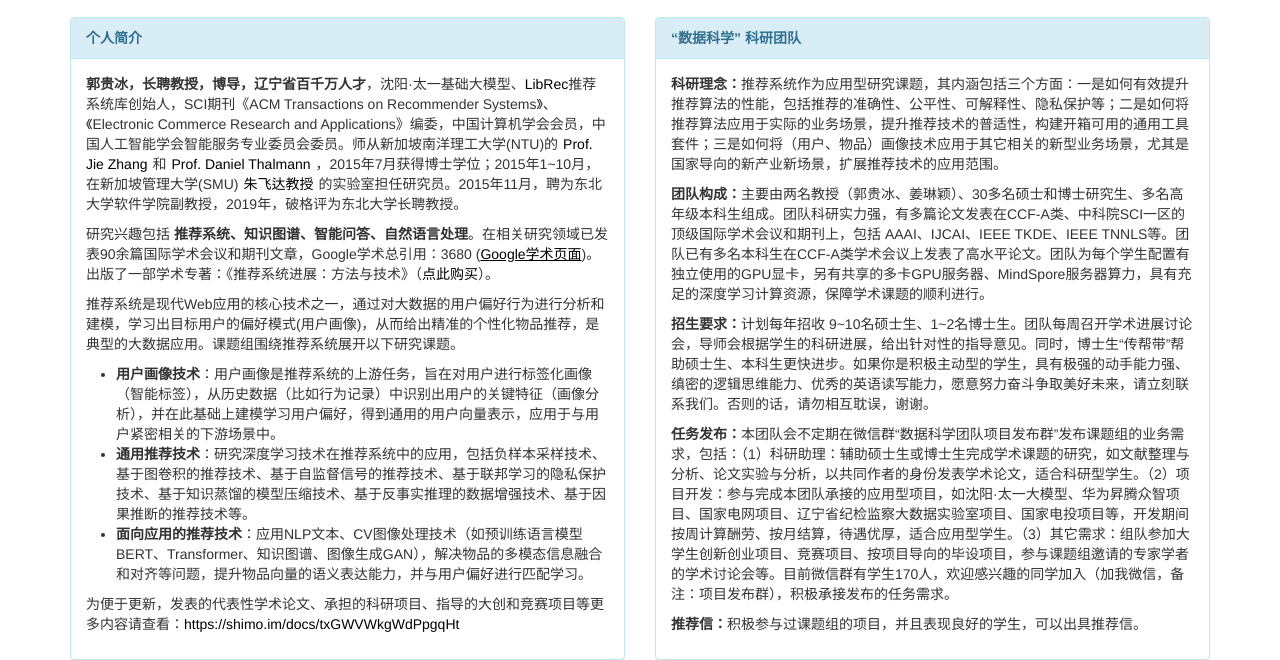
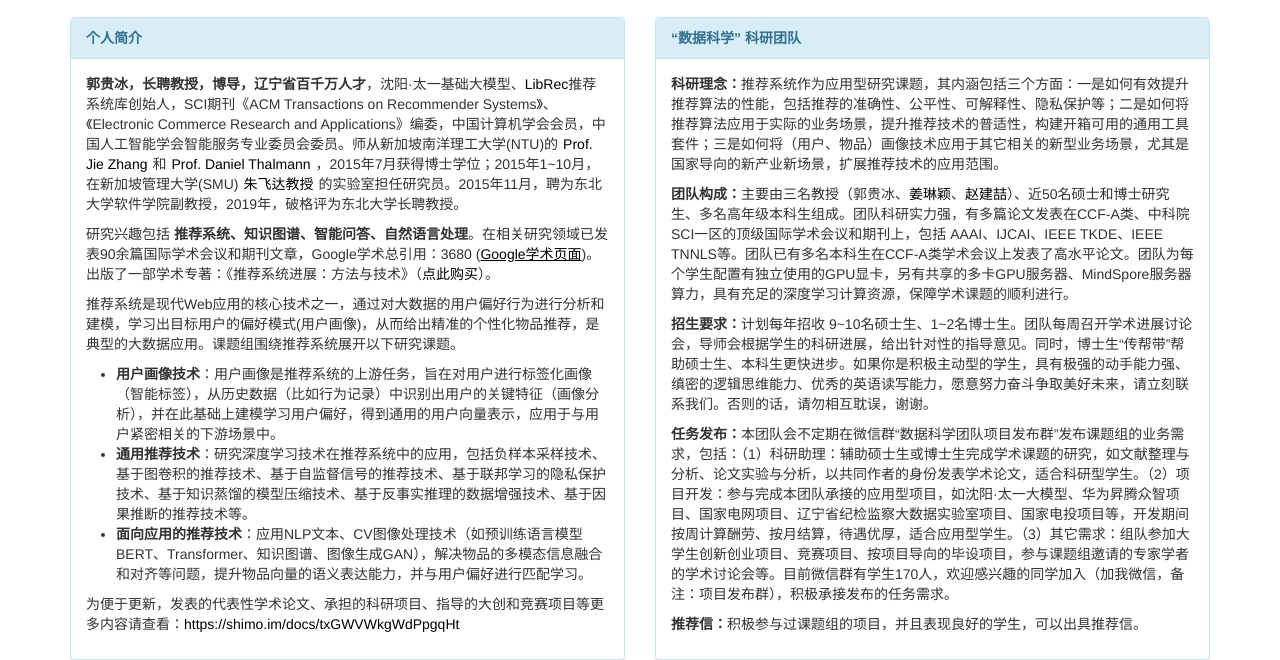
Before and after one commit to guoguibing/guoguibing.github.io, a plain HTML site: page cn/index.html in a window 1280 px wide. Shown: the part 302-962 px from the top of the page. Drawn offline with Linux system fonts and the light colour scheme.

Commit message:
Update index.html

```diff
--- a/cn/index.html
+++ b/cn/index.html
@@ -177,7 +177,7 @@
         	<div class="panel-heading">“数据科学” 科研团队</div>
 			<div class="panel-body">
             <p><strong>科研理念：</strong>推荐系统作为应用型研究课题，其内涵包括三个方面：一是如何有效提升推荐算法的性能，包括推荐的准确性、公平性、可解释性、隐私保护等；二是如何将推荐算法应用于实际的业务场景，提升推荐技术的普适性，构建开箱可用的通用工具套件；三是如何将（用户、物品）画像技术应用于其它相关的新型业务场景，尤其是国家导向的新产业新场景，扩展推荐技术的应用范围。</p>
-			<p><strong>团队构成：</strong>主要由两名教授（郭贵冰、姜琳颖）、30多名硕士和博士研究生、多名高年级本科生组成。团队科研实力强，有多篇论文发表在CCF-A类、中科院SCI一区的顶级国际学术会议和期刊上，包括 AAAI、IJCAI、IEEE TKDE、IEEE TNNLS等。团队已有多名本科生在CCF-A类学术会议上发表了高水平论文。团队为每个学生配置有独立使用的GPU显卡，另有共享的多卡GPU服务器、MindSpore服务器算力，具有充足的深度学习计算资源，保障学术课题的顺利进行。</p>
+			<p><strong>团队构成：</strong>主要由三名教授（郭贵冰、<a href="http://faculty.neu.edu.cn/jiangly1/zh_CN/index.htm">姜琳颖</a>、<a href="http://faculty.neu.edu.cn/zhaojz/zh_CN/index/110560/list/index.htm">赵建喆</a>）、近50名硕士和博士研究生、多名高年级本科生组成。团队科研实力强，有多篇论文发表在CCF-A类、中科院SCI一区的顶级国际学术会议和期刊上，包括 AAAI、IJCAI、IEEE TKDE、IEEE TNNLS等。团队已有多名本科生在CCF-A类学术会议上发表了高水平论文。团队为每个学生配置有独立使用的GPU显卡，另有共享的多卡GPU服务器、MindSpore服务器算力，具有充足的深度学习计算资源，保障学术课题的顺利进行。</p>
 			<p><strong>招生要求：</strong>计划每年招收 9~10名硕士生、1~2名博士生。团队每周召开学术进展讨论会，导师会根据学生的科研进展，给出针对性的指导意见。同时，博士生“传帮带”帮助硕士生、本科生更快进步。如果你是积极主动型的学生，具有极强的动手能力强、缜密的逻辑思维能力、优秀的英语读写能力，愿意努力奋斗争取美好未来，请立刻联系我们。否则的话，请勿相互耽误，谢谢。</p>
 			<p><strong>任务发布：</strong>本团队会不定期在微信群“数据科学团队项目发布群”发布课题组的业务需求，包括：（1）科研助理：辅助硕士生或博士生完成学术课题的研究，如文献整理与分析、论文实验与分析，以共同作者的身份发表学术论文，适合科研型学生。（2）项目开发：参与完成本团队承接的应用型项目，如沈阳·太一大模型、华为昇腾众智项目、国家电网项目、辽宁省纪检监察大数据实验室项目、国家电投项目等，开发期间按周计算酬劳、按月结算，待遇优厚，适合应用型学生。（3）其它需求：组队参加大学生创新创业项目、竞赛项目、按项目导向的毕设项目，参与课题组邀请的专家学者的学术讨论会等。目前微信群有学生170人，欢迎感兴趣的同学加入（加我微信，备注：项目发布群），积极承接发布的任务需求。</p>
 			<p><strong>推荐信：</strong>积极参与过课题组的项目，并且表现良好的学生，可以出具推荐信。</p>
```
